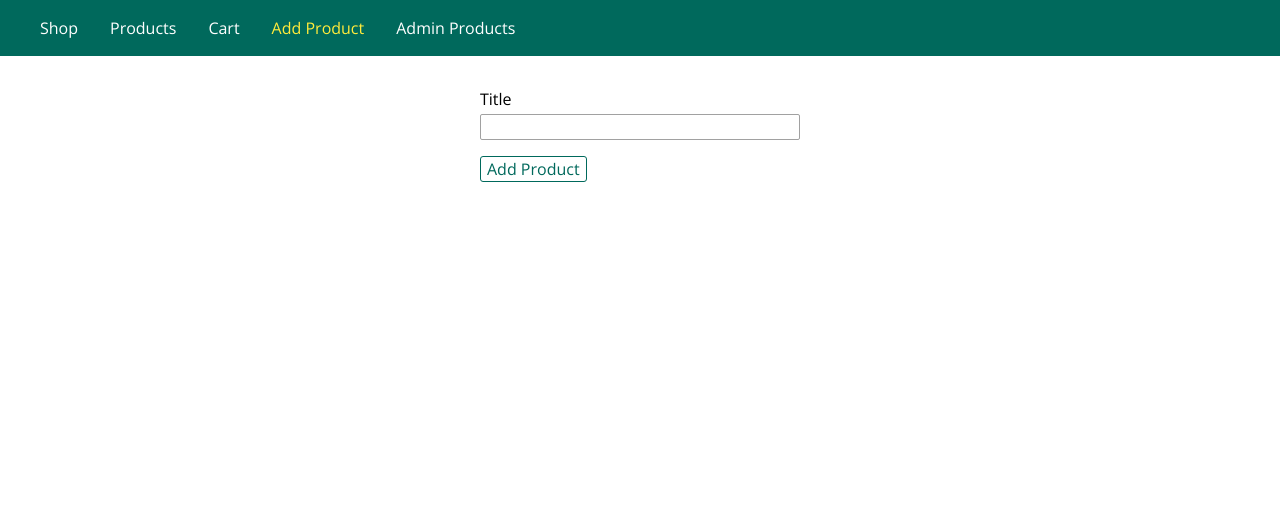
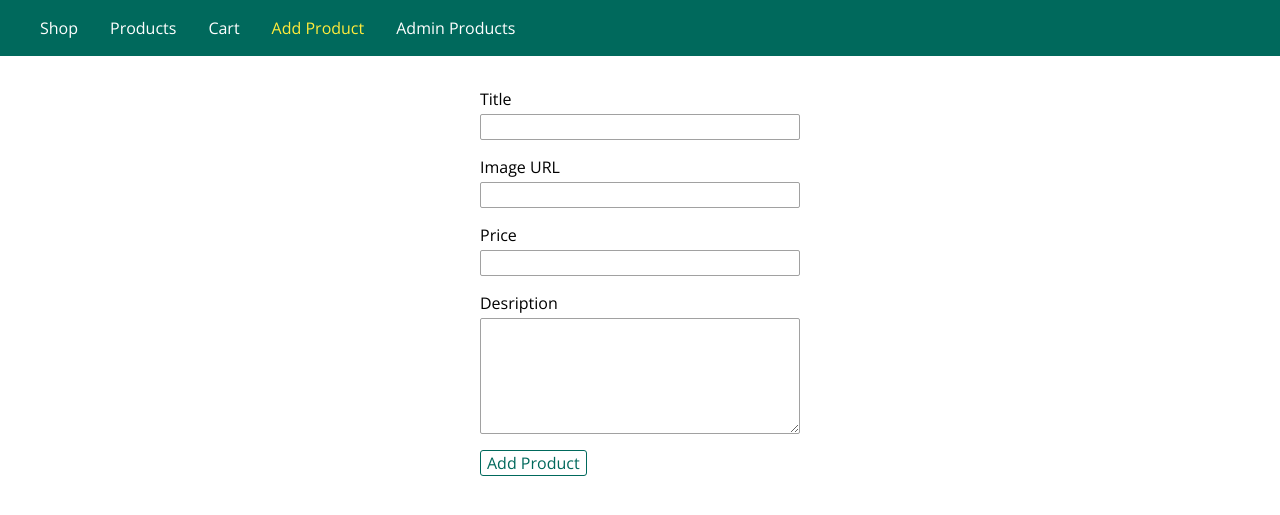
Before and after one commit to sameerwatts/Nodejs-Learning, a Node server app: page /admin/add-product in a window 1280 px wide. Shown: the top 515 px of the page. Run offline with Node 20, Linux system fonts and the light colour scheme; some libraries are stand-ins or nearby versions.

Commit message:
Store product data

```diff
--- a/controllers/admin.js
+++ b/controllers/admin.js
@@ -7,7 +7,7 @@ exports.getAddProducts = (req, res, next) => {
   });
 };
 
-exports.getProducts =  (req, res, next) => {
+exports.getProducts = (req, res, next) => {
   Product.fetchProduct((products) => {
     res.render("admin/products", {
       prods: products,
@@ -18,7 +18,8 @@ exports.getProducts =  (req, res, next) => {
 };
 
 exports.postAddProducts = (req, res, next) => {
-  const product = new Product(req.body.title);
+  const { title, imageUrl, price, description } = req.body;
+  const product = new Product(title, imageUrl, price, description);
   product.save();
   res.redirect("/");
 };
--- a/public/css/forms.css
+++ b/public/css/forms.css
@@ -3,18 +3,21 @@
 }
 
 .form-control label,
-.form-control input {
+.form-control input,
+.form-control textarea {
   display: block;
   width: 100%;
   margin-bottom: 0.25rem;
 }
 
-.form-control input {
+.form-control input,
+.form-control textarea {
   border: 1px solid #a1a1a1;
   font: inherit;
   border-radius: 2px;
 }
 
-.form-control input:focus {
+.form-control input:focus,
+.form-control textarea:focus {
   outline-color: #00695c;
 }
--- a/views/admin/add-product.ejs
+++ b/views/admin/add-product.ejs
@@ -10,7 +10,18 @@
                 <label for="title">Title</label>
                 <input type="text" name="title" id="title">
             </div>
-
+            <div class="form-control">
+                <label for="imageUrl">Image URL</label>
+                <input type="text" name="imageUrl" id="imageUrl">
+            </div>
+            <div class="form-control">
+                <label for="price">Price</label>
+                <input type="number" name="price" id="price">
+            </div>
+            <div class="form-control">
+                <label for="desription">Desription</label>
+                <textarea rows="5" name="desription" id="desription"></textarea>
+            </div>
             <button class="btn" type="submit">Add Product</button>
         </form>
     </main>
```
Also changed, not shown: models/product.js (+5 -2 lines). Lines whose indentation alone changed are shown as unchanged.
